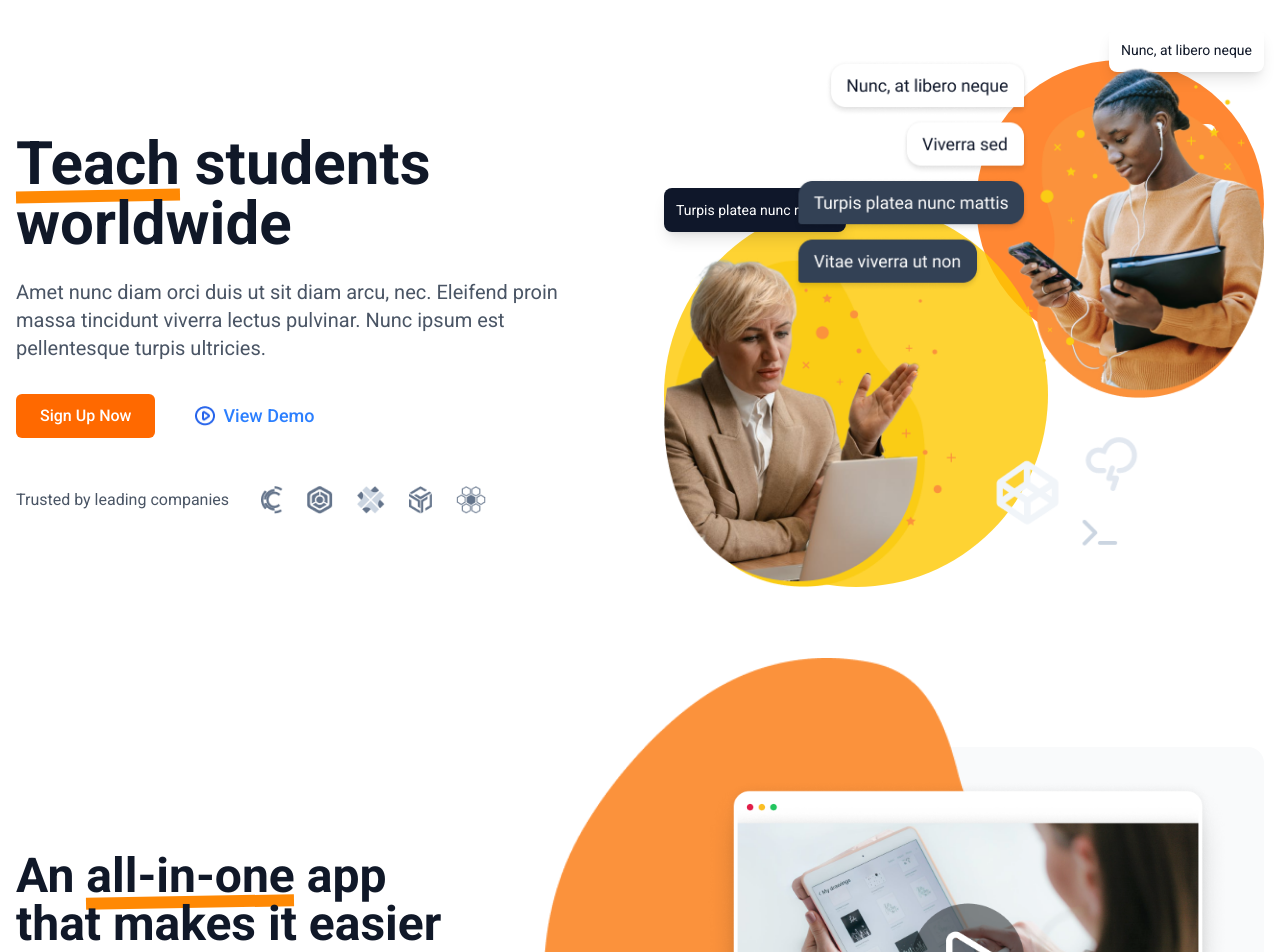
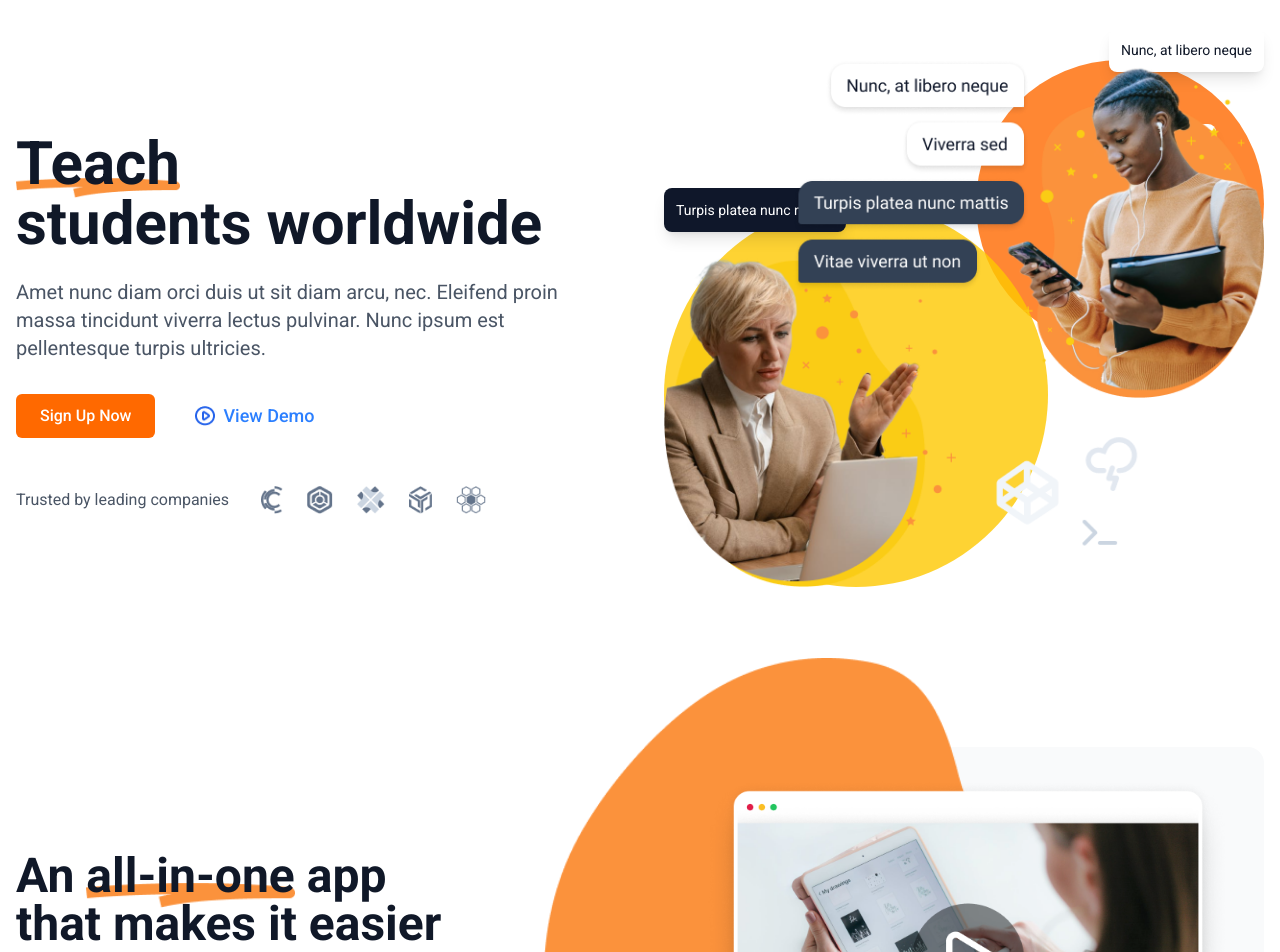
Before and after one commit to sergjuni/uteach-lp, a React (Vite) app: page / in a window 1280 px wide. Shown: the part 100-1052 px from the top of the page. Built offline with nearby package versions, Linux system fonts and the light colour scheme; the HTML template or start-up script is replaced by a standard one.

Commit message:
adds the svg vector to the phrases

```diff
--- a/src/sections/Feature.tsx
+++ b/src/sections/Feature.tsx
@@ -1,4 +1,5 @@
 import featureImageRight from '../assets/images/feature_image_right.png'
+import vector14 from '../assets/images/vector_14.png'
 
 const Feature = () => {
   return (
@@ -7,9 +8,9 @@ const Feature = () => {
         <div className="grid md:grid-cols-2 gap-12 items-center">
           <div>
             <h2 className="text-4xl md:text-5xl font-bold text-[#14183E] mb-6">
-              All the cool <span className="relative inline-block">
+              All the cool <span className="relative inline-block z-10">
                 features
-                <div className="absolute -bottom-2 left-0 w-full h-3 bg-orange-400 -z-10 transform -rotate-1"></div>
+                <img src={vector14} alt="" className="absolute -bottom-1 md:-bottom-2 left-0 w-full -z-10" />
               </span>
             </h2>
             <p className="text-gray-600 text-lg leading-relaxed mb-8">
--- a/src/sections/Hero.tsx
+++ b/src/sections/Hero.tsx
@@ -8,6 +8,7 @@ import icon_4 from '../assets/icons/icon_4.png';
 import icon_5 from '../assets/icons/icon_5.png';
 import desktop from '../assets/images/Desktop.png';
 import blob from '../assets/images/Blob.png';
+import vector14 from '../assets/images/vector_14.png';
 
 const Hero = () => {
   return (
@@ -17,11 +18,11 @@ const Hero = () => {
           <div className="flex flex-col md:flex-row items-center gap-12">
             <div className="flex-1">
               <h1 className="text-6xl font-bold mb-6 relative">
-                <span className="relative inline-block">
+                <span className="relative inline-block z-10">
                   Teach
-                  <div className="absolute -bottom-2 left-0 w-full h-3 bg-orange-400 -z-10 transform -rotate-1"></div>
+                  <img src={vector14} alt="" className="absolute -bottom-1 left-0 w-full -z-10" />
                 </span>
-                {" "}students worldwide
+                <br/>students worldwide
               </h1>
               <p className="text-xl text-gray-600 mb-8">
                 Amet nunc diam orci duis ut sit diam arcu, nec.
@@ -87,9 +88,9 @@ const Hero = () => {
           <div className="flex flex-col md:flex-row items-center gap-16">
             <div className="flex-1">
               <h2 className="text-5xl font-bold mb-10">
-                An <span className="relative inline-block">
+                An <span className="relative inline-block z-10">
                   all-in-one
-                  <div className="absolute -bottom-2 left-0 w-full h-3 bg-orange-400 -z-10 transform -rotate-1"></div>
+                  <img src={vector14} alt="" className="absolute -bottom-2 left-0 w-full -z-10" />
                 </span> app<br />
                 that makes it easier
               </h2>
```
Also changed, not shown: src/assets/images/vector_14.png (added).
